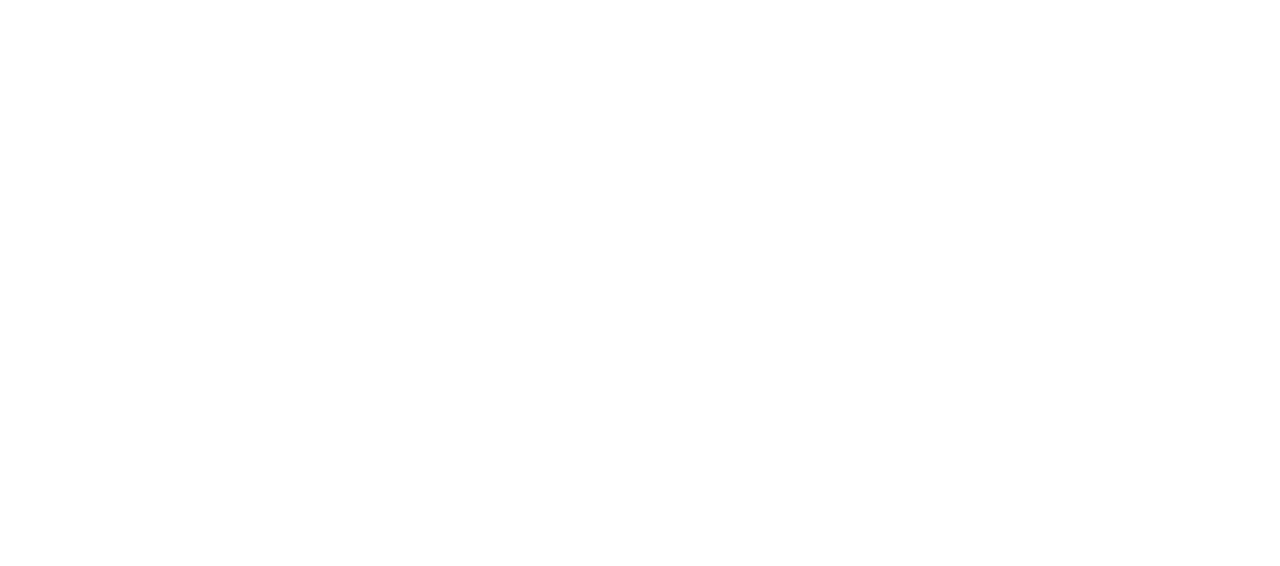
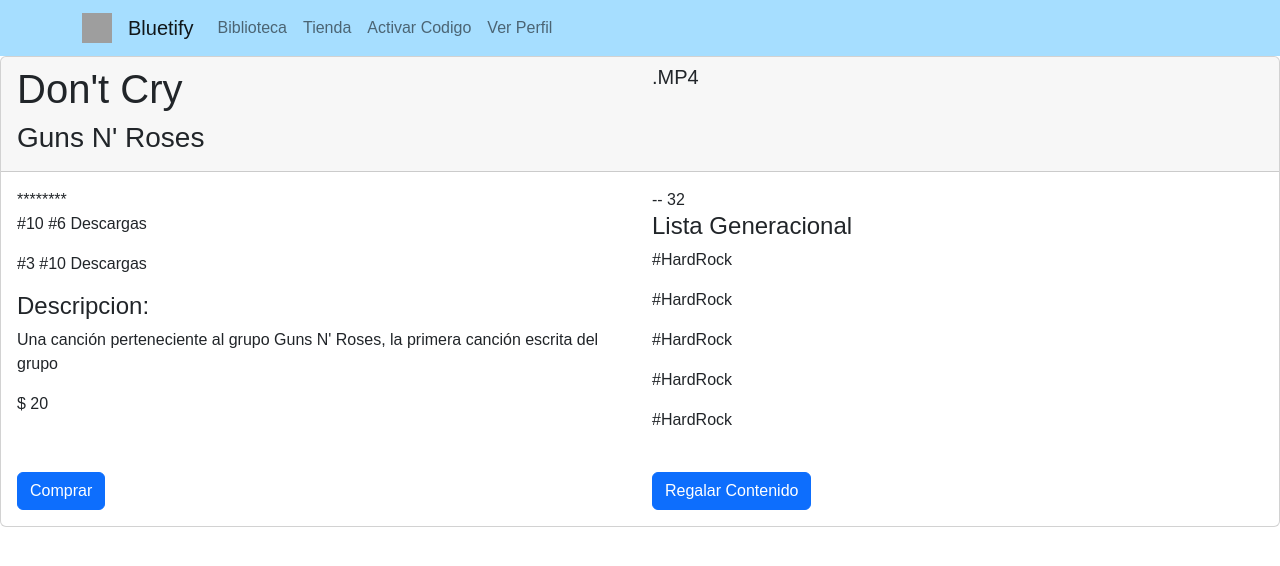
Before and after one commit to Misash/Bluetify, a React (Create React App) app: page /Contenido/8 in a window 1280 px wide. Before the commit this address had no page. Shown: the top 566 px of the page. Built offline with nearby package versions, Linux system fonts and the light colour scheme; grey boxes are pictures that could not be loaded.

Commit message:
tienda improved

```diff
--- a/src/App.js
+++ b/src/App.js
@@ -9,6 +9,7 @@
 import Test from './pages/testing';
 import Tienda from "./pages/Tienda"
 import {BrowserRouter as Router, Routes, Route} from 'react-router-dom'
+import InfoContenido from './pages/InfoContenido';
 
 
 //creamos rutas para cada pagina que hemos creado.
@@ -25,6 +26,7 @@
         <Route path='/CrearAutor' element={<Autor/>}></Route>
         <Route path='/testing' element={<Test/>}></Route>
         <Route path='/Tienda' element={<Tienda/>}></Route>
+        <Route path='/Contenido/8' element={<InfoContenido/>}></Route>
       </Routes>
     </Router>
     </div>
--- /dev/null
+++ b/src/CSS/infoContenido.css
@@ -0,0 +1,8 @@
+
+
+
+.info{
+    background-color: rgb(10, 10, 10) !important;
+    color: white;
+    margin: 2%;
+}
--- a/src/pages/Box.jsx
+++ b/src/pages/Box.jsx
@@ -17,10 +17,15 @@
     //rating guarda el valor de start rating
     const [rating, setRating] = useState(props.ratingPromedio);
     const [hover, setHover] = useState(0);
+    let id_contenido = 8
     return (
         <Col xs="auto">
             <Card className="Box" >
+                <div style={{transform: "rotate(0)" }}>
                 <Card.Img variant="top" src={props.urlImg} />
+                   <a href={"/Contenido/"+id_contenido} class="stretched-link"></a>
+                </div>
+
                 <Card.Body>
                     <Card.Title > {props.titulo}</Card.Title>
                     <Container>
@@ -49,7 +54,6 @@
                         })}
                     </div>
                     {/* END START RATING */}
-
                 </Card.Body>
             </Card>
 
--- /dev/null
+++ b/src/pages/InfoContenido.jsx
@@ -0,0 +1,116 @@
+import NavBar from "./Navbar"
+import Container from 'react-bootstrap/Container';
+import Row from 'react-bootstrap/Row';
+import Col from 'react-bootstrap/Col';
+import React from 'react';
+import Button from 'react-bootstrap/Button';
+import Card from 'react-bootstrap/Card';
+
+import "../CSS/infoContenido.css"
+
+function InfoContenido() {
+    return (
+        <div>
+
+            <NavBar />
+
+
+            <Card calssName="info">
+                <Card.Header as="h5">
+                    <Row>
+                        <Col> <h1>Don't Cry</h1></Col>
+                        <Col>.MP4</Col>
+                    </Row>
+                    <Row>
+                        <Col><h3>Guns N' Roses</h3></Col>
+                    </Row>
+                </Card.Header>
+                <Card.Body>
+                    <Row>
+                        <Col>********</Col>
+                        <Col> -- 32</Col>
+                    </Row>
+                    <Row>
+                        <Col>
+                            <p>#10  #6 Descargas</p>
+                            <p>#3  #10 Descargas</p>
+                            <h4> Descripcion:</h4>
+                            <p> Una canción perteneciente al
+                                grupo Guns N' Roses, la primera canción escrita del grupo</p>
+                            <p> $ 20</p>
+                        </Col>
+                        <Col>
+                            <h4>Lista Generacional</h4>
+                            <div className="overflow-scroll" style={{ maxHeight: "200px" }}  >
+                                <p> #HardRock</p>
+                                <p> #HardRock</p>
+                                <p> #HardRock</p>
+                                <p> #HardRock</p>
+                                <p> #HardRock</p>
+                                <p> #HardRock</p>
+
+                            </div>
+                        </Col>
+                    </Row>
+                    <br/>
+                    <Row>
+                        <Col>
+                            <Button variant="primary">Comprar</Button>
+                        </Col>
+                        <Col>
+                            <Button variant="primary">Regalar Contenido</Button>
+                        </Col>
+                    </Row>
+
+
+                </Card.Body>
+            </Card>
+
+
+        </div>
+
+
+
+
+    )
+}
+
+export default InfoContenido
+
+
+
+{/* <Container className="info">
+<Row>
+    <Col> <h1>Don't Cry</h1></Col>
+    <Col>.MP4</Col>
+</Row>
+<Row>
+    <Col><h2>Guns N' Roses</h2></Col>
+</Row>
+<Row>
+    <Col>********</Col>
+    <Col> -- 32</Col>
+</Row>
+<Row>
+    <Col>
+        <p>#10  #6 Descargas</p>
+        <p>#3  #10 Descargas</p>
+        <h4> Descripcion:</h4>
+        <p> Una canción perteneciente al
+            grupo Guns N' Roses, la primera canción escrita del grupo</p>
+        <p> $ 20</p>
+    </Col>
+    <Col>
+        <h4>Lista Generacional</h4>
+        <div className="overflow-scroll" style={{ maxHeight: "200px" }}  >
+            <p> #HardRock</p>
+            <p> #HardRock</p>
+            <p> #HardRock</p>
+            <p> #HardRock</p>
+            <p> #HardRock</p>
+            <p> #HardRock</p>
+
+        </div>
+    </Col>
+</Row>
+</Container> */}
```
